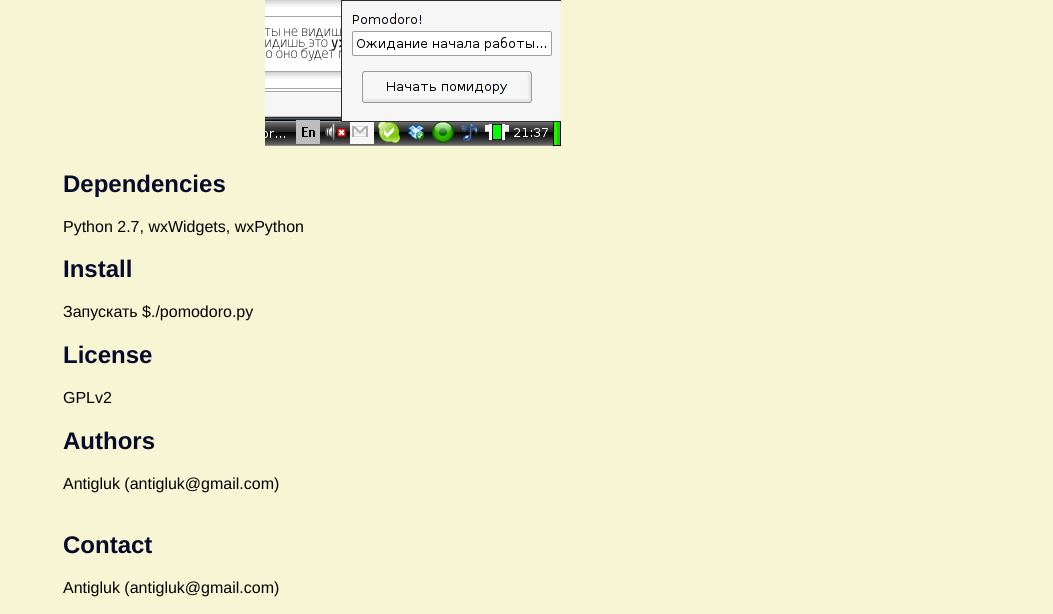
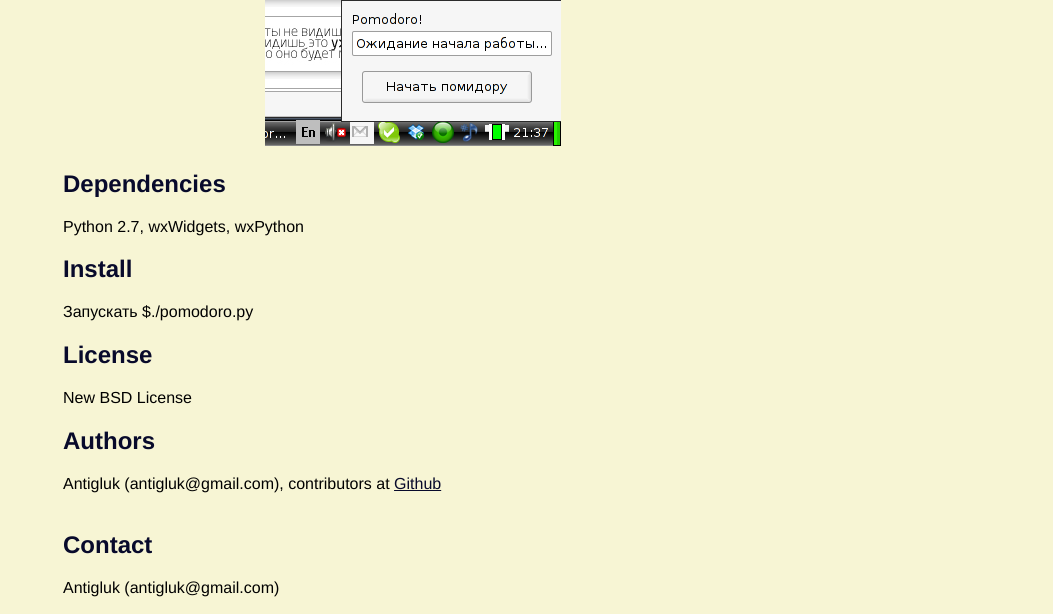
Before and after one commit to rrader/Pomodoro, a plain HTML site: page index.html in a window 1280 px wide. Shown: the part 322-936 px from the top of the page, without its empty margins (227-1280 px from the left). Drawn offline with Linux system fonts and the light colour scheme.

Commit message:
license, authors fixed

```diff
--- a/index.html
+++ b/index.html
@@ -60,9 +60,9 @@
 <h2>Install</h2>
 <p>Запускать $./pomodoro.py</p>
 <h2>License</h2>
-<p>GPLv2</p>
+<p>New BSD License</p>
 <h2>Authors</h2>
-<p>Antigluk (antigluk@gmail.com)
+<p>Antigluk (antigluk@gmail.com), contributors at <a href="https://github.com/antigluk/Pomodoro">Github</a>
 <br/>
 <br/>      </p>
 <h2>Contact</h2>
```
